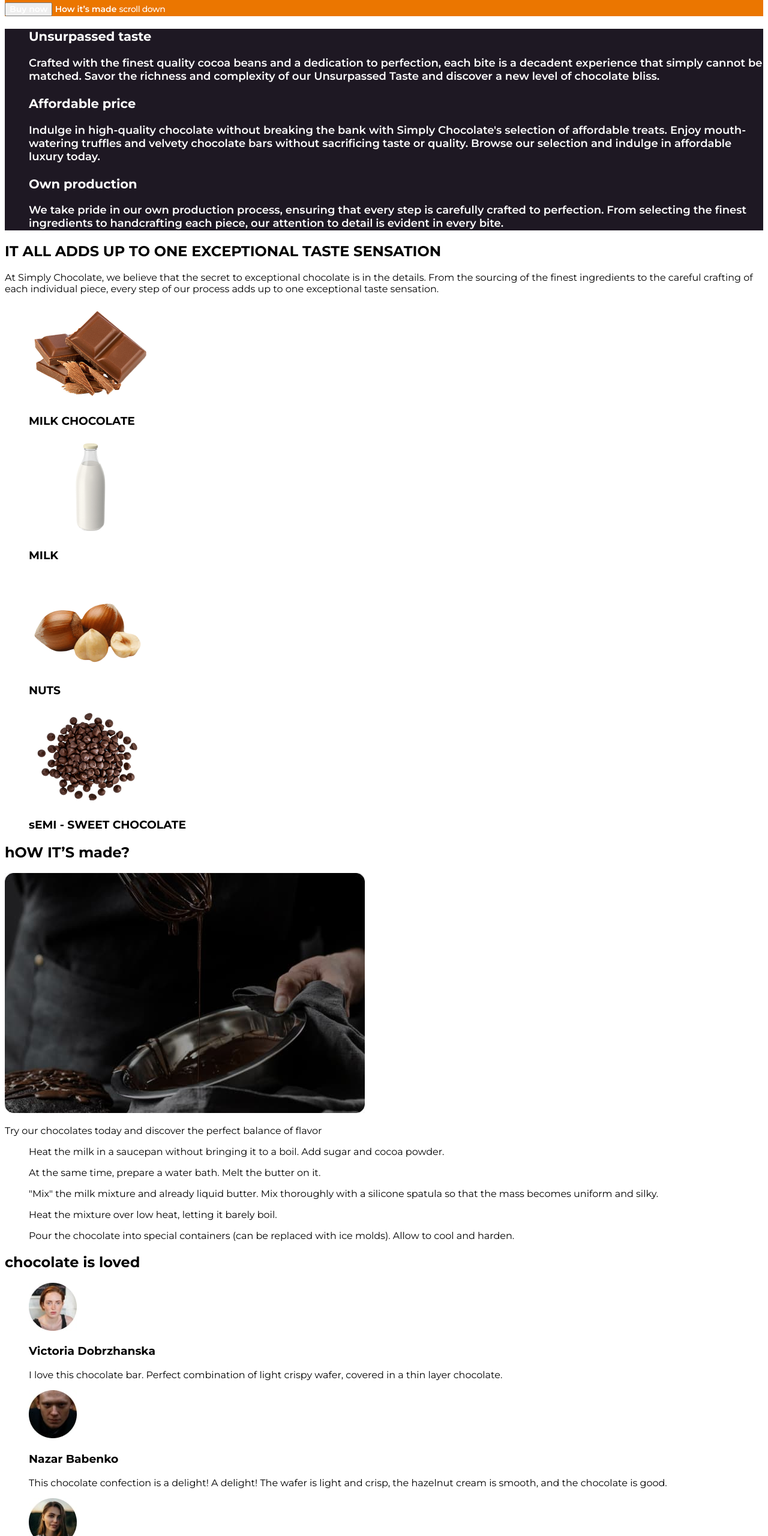
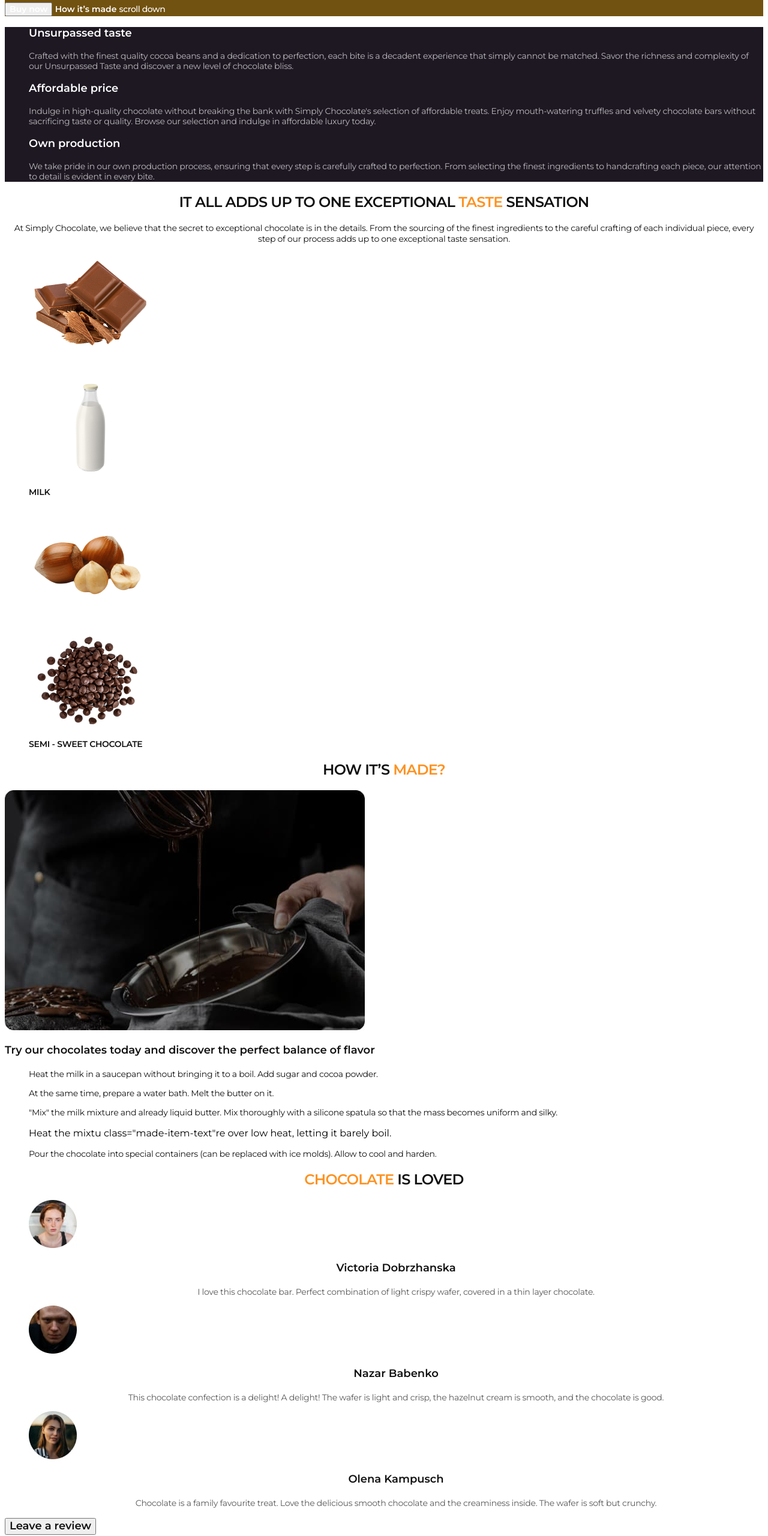
Before and after one commit to romanborynets0/dz-2, a plain HTML site: page index.html in a window 1280 px wide. Shown: the part 240-2800 px from the top of the page at 60% size. Drawn offline with Linux system fonts and the light colour scheme.

Commit message:
add new code

```diff
--- a/css/styles.css
+++ b/css/styles.css
@@ -1,93 +1,251 @@
-:root{
-  --titel-color: #111111;
-  --main-text-color:#ffffff;
-  --second-text-color:var(--titel-color)
+:root {
+  --title-color: #111111;
+  --accent-color: #fd9222;
+  --main-text-color: #ffffff;
+  --second-text-color: #111111;
 }
 
-
-body{
+body {
   font-family: 'Montserrat', sans-serif;
 }
-a{
+
+a {
   text-decoration: none;
 }
-ul{
+
+ul {
   list-style-type: none;
 }
-.header-logo{
+
+.link {
+  text-decoration: none;
+}
+
+.list {
+  list-style-type: none;
+}
+
+.section-title {
+  font-weight: 600;
+  font-size: 24px;
+  line-height: 1.17;
+  text-align: center;
+  letter-spacing: -0.03em;
+  text-transform: uppercase;
+  color: var(--title-color);
+}
+
+.section-title span {
+  color: var(--accent-color);
+}
+
+/** --------------HEADER--------------- */
+
+.header-logo {
   font-weight: 700;
   font-size: 18px;
   line-height: 1.11;
   letter-spacing: -0.03em;
   color: #111111;
 }
-.header-logo span{
+
+.header-logo span {
   font-style: italic;
 }
-.header-menu-link{
+
+.header-menu-link {
   font-weight: 500;
   font-size: 14px;
   line-height: 1.14;
   color: #111111;
 }
+
 .header-menu-link:hover,
-.header-menu-link:focus
-{
-  color: #FD9222;
+.header-menu-link:focus {
+  color: #fd9222;
 }
 
-.hero {
-  background-color: rgb(235, 118, 0);
+.header-menu-link:is(:hover, :focus) {
+  color: #fd9222;
 }
 
-.hero-titel {
+/** --------------HERO--------------- */
+
+.hero {
+  background-color: rgb(114, 82, 16);
+}
+
+.hero-title {
   font-weight: 500;
   font-size: 28px;
   line-height: 1.21;
   letter-spacing: -0.03em;
-color: #FFFFFF;
+  color: #ffffff;
+}
 
-}
-.hero-button {
+.hero-btn {
   font-family: inherit;
   font-weight: 600;
   font-size: 14px;
   line-height: 1.21;
-color: #FFFFFF;
+  color: #ffffff;
+  cursor: pointer;
 }
 
 .hero-link {
   font-weight: 600;
   font-size: 14px;
   line-height: 1.21;
-color: #FFFFFF;
+  color: var(--main-text-color);
 }
-.hero-scrol-link {
+
+.hero-scroll-link {
   font-weight: 500;
   font-size: 14px;
-line-height: 1.27;
+  line-height: 1.29;
   letter-spacing: -0.03em;
-color: #FFFFFF;
+  color: var(--main-text-color);
 }
 
+/** --------------BENEFITS--------------- */
+
 .benefits {
-  background-color: #1E1823;
+  background-color: #1e1823;
 }
+
 .benefits-list {
+}
+
+.benefits-item {
+}
+
+.benefits-subtitle {
   font-weight: 600;
   font-size: 18px;
   line-height: 1.22;
-color: #FFFFFF;
+  color: #ffffff;
 }
-}
-.benefits-item {
-}
-.benefits-subtitel {
-}
-.benefits-item-text{
+
+.benefits-item-text {
   font-size: 14px;
   line-height: 1.21;
   letter-spacing: -0.02em;
-color: #FFFFFF;
+  color: rgba(255, 255, 255, 0.7);
 }
+
+/** --------------PRODUCTS--------------- */
+
+.products {
 }
+.products-title {
+}
+
+.products-text {
+  font-size: 14px;
+  line-height: 1.29;
+  text-align: center;
+  letter-spacing: -0.02em;
+  color: var(--second-text-color);
+}
+.products-list {
+}
+.products-item {
+}
+.products-subtitle {
+  font-weight: 600;
+  font-size: 14px;
+  line-height: 1.29;
+  letter-spacing: -0.02em;
+  text-transform: uppercase;
+}
+
+.products-subtitle.light {
+  color: var(--main-text-color);
+}
+
+.products-subtitle.dark {
+  color: var(--second-text-color);
+}
+
+/** --------------MADE--------------- */
+
+.made {
+}
+.made-title {
+}
+
+.made-img {
+}
+.made-text {
+  font-weight: 600;
+  font-size: 18px;
+  line-height: 1.33;
+  color: #111111;
+}
+.made-list {
+}
+.made-item {
+}
+.made-item-text {
+  font-size: 14px;
+  line-height: 1.29;
+  letter-spacing: -0.02em;
+  color: #111111;
+}
+
+/** --------------LOVED--------------- */
+
+.loved {
+}
+.loved-title {
+}
+.loved-list {
+}
+.loved-item {
+}
+.loved-subtitle {
+  font-weight: 600;
+  font-size: 18px;
+  line-height: 1.33;
+  text-align: center;
+  color: #111111;
+}
+.loved-item-text {
+  font-size: 14px;
+  line-height: 1.29;
+  text-align: center;
+  letter-spacing: -0.02em;
+  color: rgba(17, 17, 17, 0.7);
+}
+.loved-btn {
+  font-family: inherit;
+  font-style: normal;
+  font-weight: 600;
+  font-size: 18px;
+  line-height: 1.22;
+  color: #111111;
+  cursor: pointer;
+}
+
+.footer {
+}
+.footer-text {
+}
+.footer-contact {
+}
+.footer-address {
+}
+.footer-address-list {
+}
+.footer-address-item {
+}
+.footer-address-link {
+}
+.footer-navigation {
+}
+.footer-menu {
+}
+.footer-menu-item {
+}
+.footer-menu-link {
+}
--- a/index.html
+++ b/index.html
@@ -1,167 +1,271 @@
 <!DOCTYPE html>
 <html lang="en">
   <head>
-  <meta charset="UTF-8">
-  <meta http-equiv="X-UA-Compatible" content="IE=edge">
-  <meta name="viewport" content="width=device-width, initial-scale=1.0">
-  <link rel="preconnect" href="https://fonts.googleapis.com">
-<link rel="preconnect" href="https://fonts.gstatic.com" crossorigin>
-<link href="https://fonts.googleapis.com/css2?family=Montserrat:wght@400;500;600;700&display=swap" rel="stylesheet">
-
-  <title>SIMPLY CHOCOLATE</title>
-  <link rel="stylesheet" href="./css/styles.css">
+    <meta charset="UTF-8" />
+    <meta http-equiv="X-UA-Compatible" content="IE=edge" />
+    <meta name="viewport" content="width=device-width, initial-scale=1.0" />
+    <link rel="preconnect" href="https://fonts.googleapis.com" />
+    <link rel="preconnect" href="https://fonts.gstatic.com" crossorigin />
+    <link
+      href="https://fonts.googleapis.com/css2?family=Montserrat:wght@400;500;600;700&display=swap"
+      rel="stylesheet"
+    />
+    <title>Simply Chocolate</title>
+    <link rel="stylesheet" href="./css/styles.css" />
   </head>
   <body>
     <header class="header">
       <nav class="header-navigation">
-    <a href="/" class="header-logo link">
-      <span>
-      SIMPLY</span> CHOCOLATE
-      <img src="./IMG/chocolate.svg
-      " alt="logo_img" width="23" height="24">
+        <a href="/" class="header-logo link"
+          ><span>SIMPLY</span> CHOCOLATE
+          <img
+            src="./img/chocolate.svg"
+            alt="logo image"
+            width="24"
+            height="24"
+          />
         </a>
-    <ul>
-      <li class="header-menu-item"><a class="header-menu-link" href="#home">Home</a></li>
-      <li class="header-menu-item"><a class="header-menu-link" href="#made">How it’s made?</a></li>
-      <li class="header-menu-item"><a class="header-menu-link" href="#loved">Chocolate is loved</a></li>
+        <ul class="header-menu list">
+          <li class="header-menu-item">
+            <a class="header-menu-link" href="#home">Home</a>
+          </li>
+          <li class="header-menu-item">
+            <a class="header-menu-link" href="./portfolio.html"
+              >How it’s made?</a
+            >
+          </li>
+          <li class="header-menu-item">
+            <a class="header-menu-link" href="#loved">Chocolate is loved</a>
+          </li>
         </ul>
       </nav>
+
       <ul class="header-soc">
-      <li class="header-soc-item"><a class="header-soc-link"
+        <li class="header-soc-item">
+          <a
+            class="header-soc-link"
             href=""
             aria-label="instagram"
             target="_blank"
-        rel="noopener noreferrer">insta</a>
-      </li class="header-soc-item">
-      <li><a class="header-soc-link" href="" aria-label="twitter" target="_blank" rel="noopener noreferrer">twit</a></li>
+            rel="noopener noreferrer"
+            >insta</a
+          >
+        </li>
+        <li class="header-soc-item">
+          <a
+            class="header-soc-link"
+            href=""
+            aria-label="twitter"
+            target="_blank"
+            rel="noopener noreferrer"
+            >twit</a
+          >
+        </li>
       </ul>
     </header>
 
     <main>
       <section id="home" class="hero">
-      <h1 class="hero-titel">Treat yourself or a loved one to
-      our finest ingredients for a moment
-      of pure delight!</h1>
-      <button type="button" class="hero-button">Buy now</button>
+        <h1 class="hero-title">
+          Treat yourself or a loved one to our finest ingredients for a moment
+          of pure delight!
+        </h1>
+        <button type="button" class="hero-btn">Buy now</button>
         <a href="#made" class="hero-link">How it’s made</a>
-      <a href="#footer" class="hero-scrol-link">scroll down</a>
+        <a href="#footer" class="hero-scroll-link">scroll down</a>
       </section>
+
       <section class="benefits">
         <h2 hidden>Benefits</h2>
         <ul class="benefits-list">
           <li class="benefits-item">
-          <h3 class="benefits-subtitel">Unsurpassed taste</h3>
-            <p class="benefits-item">Crafted with the finest quality cocoa beans and a dedication to perfection, each bite is a decadent experience that
-            simply cannot be matched. Savor the richness and complexity of our Unsurpassed Taste and discover a new level of
-            chocolate bliss.</p>
-        </li >
-        <li class="benefits-item">
-          <h3 class="benefits-subtitel">Affordable price</h3>
-            <p class="benefits-item">Indulge in high-quality chocolate without breaking the bank with Simply Chocolate's selection of affordable treats.
-            Enjoy mouth-watering truffles and velvety chocolate bars without sacrificing taste or quality. Browse our selection and
-            indulge in affordable luxury today.</p>
+            <h3 class="benefits-subtitle">Unsurpassed taste</h3>
+            <p class="benefits-item-text">
+              Crafted with the finest quality cocoa beans and a dedication to
+              perfection, each bite is a decadent experience that simply cannot
+              be matched. Savor the richness and complexity of our Unsurpassed
+              Taste and discover a new level of chocolate bliss.
+            </p>
           </li>
           <li class="benefits-item">
-          <h3 class="benefits-subtitel">Own production</h3>
-            <p class="benefits-item">We take pride in our own production process, ensuring that every step is carefully crafted to perfection. From selecting
-            the finest ingredients to handcrafting each piece, our attention to detail is evident in every bite.</p>
-
+            <h3 class="benefits-subtitle">Affordable price</h3>
+            <p class="benefits-item-text">
+              Indulge in high-quality chocolate without breaking the bank with
+              Simply Chocolate's selection of affordable treats. Enjoy
+              mouth-watering truffles and velvety chocolate bars without
+              sacrificing taste or quality. Browse our selection and indulge in
+              affordable luxury today.
+            </p>
           </li>
-      </ul>
-    </section>
-    <section>
-      <h2>IT ALL ADDS UP TO ONE EXCEPTIONAL <span>TASTE</span>  SENSATION</h2>
-      <p>At Simply Chocolate, we believe that the secret to exceptional chocolate is in the details. From the sourcing of the
-      finest ingredients to the careful crafting of each individual piece, every step of our process adds up to one
-      exceptional taste sensation.</p>
-      <ul>
-        <li>
-          <img src="./IMG/section_2/MILK_CHOCOLATE.png" alt="milk-chocolate" width="206" height="160">
-          <h3>MILK CHOCOLATE</h3>
-        </li>
-        <li>
-          <img src="./IMG/section_2/MILK.png" alt="milk" width="206" height="160" >
-          <h3>MILK</h3>
-        </li>
-        <li>
-          <img src="./IMG/section_2/NUTS.png" alt="nuts" width="206" height="160">
-          <h3>NUTS</h3>
-        </li>
-        <li>
-          <img src="./IMG/section_2/sEMI-SWEET_CHOCOLATE.png" alt="sweet_chocolate" width="206" height="160">
-          <h3>sEMI - SWEET CHOCOLATE</h3>
+          <li class="benefits-item">
+            <h3 class="benefits-subtitle">Own production</h3>
+            <p class="benefits-item-text">
+              We take pride in our own production process, ensuring that every
+              step is carefully crafted to perfection. From selecting the finest
+              ingredients to handcrafting each piece, our attention to detail is
+              evident in every bite.
+            </p>
           </li>
         </ul>
       </section>
 
-
-    <section id="made">
-      <h2>hOW IT’S <span>made?</span></h2>
-      <img src="./IMG/maide_img.jpg" alt="chocolate" width="600" height="400">
-      <p>Try our chocolates today and discover the perfect balance of flavor</p>
-      <ul>
-        <li>
-          <p>
-          Heat the milk in a saucepan without bringing it to a boil. Add sugar and cocoa powder.</p></li>
-        <li>
-          <p>
-          At the same time, prepare a water bath. Melt the butter on it.</p></li>
-        <li>
-          <p>
-          "Mix" the milk mixture and already liquid butter. Mix thoroughly with a silicone spatula so that the mass becomes uniform and silky.</p></li>
-        <li>
-          <p>
-          Heat the mixture over low heat, letting it barely boil.</p></li>
-        <li>
-          <p>
-          Pour the chocolate into special containers (can be replaced with ice molds). Allow to cool and harden.</p></li>
+      <section class="products">
+        <h2 class="products-title section-title">
+          IT ALL ADDS UP TO ONE EXCEPTIONAL <span>TASTE</span> SENSATION
+        </h2>
+        <p class="products-text">
+          At Simply Chocolate, we believe that the secret to exceptional
+          chocolate is in the details. From the sourcing of the finest
+          ingredients to the careful crafting of each individual piece, every
+          step of our process adds up to one exceptional taste sensation.
+        </p>
+        <ul class="products-list">
+          <li class="products-item">
+            <img src="./IMG/section_2/MILK_CHOCOLATE.png" alt="piece of chocolate" />
+            <h3 class="products-subtitle light">MILK CHOCOLATE</h3>
+          </li>
+          <li class="products-item">
+            <img src="./img/section_2/MILK.png" alt="bottle of milk" />
+            <h3 class="products-subtitle dark">MILK</h3>
+          </li>
+          <li class="products-item">
+            <img src="./img/section_2/NUTS.png" alt="nuts" />
+            <h3 class="products-subtitle light">NUTS</h3>
+          </li>
+          <li class="products-item">
+            <img src="./img/section_2/sEMI-SWEET_CHOCOLATE.png" alt="semi-sweet chocolate" />
+            <h3 class="products-subtitle dark">SEMI - SWEET CHOCOLATE</h3>
+          </li>
         </ul>
       </section>
 
-    <section id="loved">
-      <h2> <span>chocolate</span> is loved</h2>
-      <ul>
-        <li>
-          <img src="/IMG/feedback/Victoria_Dobrzhanska.jpg" alt="Victoria Dobrzhanska_photo" width="80" height="80">
-            <h3>
-              Victoria Dobrzhanska
-            </h3>
-            <p>I love this chocolate bar. Perfect combination of light crispy wafer, covered in a thin layer chocolate.</p>
+      <section id="made" class="made">
+        <h2 class="made-title section-title">HOW IT’S <span>MADE?</span></h2>
+        <img
+          src="./img/maide_img.jpg"
+          alt="chocolate"
+          width="600"
+          height="400"
+          class="made-img"
+        />
+        <p class="made-text">
+          Try our chocolates today and discover the perfect balance of flavor
+        </p>
+        <ul class="made-list">
+          <li class="made-item">
+            <p class="made-item-text">
+              Heat the milk in a saucepan without bringing it to a boil. Add
+              sugar and cocoa powder.
+            </p>
           </li>
-        <li>
-          <img src="/IMG/feedback/Nazar_Babenko.jpg" alt="Nazar Babenko_photo" width="80" height="80">
-            <h3>
-              Nazar Babenko
-            </h3>
-            <p>This chocolate confection is a delight! A delight! The wafer is light and crisp, the hazelnut cream is smooth, and the
-            chocolate is good.</p>
+          <li class="made-item">
+            <p class="made-item-text">
+              At the same time, prepare a water bath. Melt the butter on it.
+            </p>
           </li>
-        <li>
-          <img src="/IMG/feedback/Olena_Kampusch.jpg" alt="Olena Kampusch_photo" width="80" height="80">
-            <h3>
-              Olena Kampusch
-            </h3>
-            <p>Chocolate is a family favourite treat. Love the delicious smooth chocolate and the creaminess inside. The wafer is soft
-            but crunchy.</p>
+          <li class="made-item">
+            <p class="made-item-text">
+              "Mix" the milk mixture and already liquid butter. Mix thoroughly
+              with a silicone spatula so that the mass becomes uniform and
+              silky.
+            </p>
+          </li>
+          <li class="made-item">
+            <p>
+              Heat the mixtu class="made-item-text"re over low heat, letting it
+              barely boil.
+            </p>
+          </li>
+          <li class="made-item">
+            <p class="made-item-text">
+              Pour the chocolate into special containers (can be replaced with
+              ice molds). Allow to cool and harden.
+            </p>
           </li>
         </ul>
-      <button type="button">Leave a review</button>
       </section>
 
+      <section id="loved" class="loved">
+        <h2 class="loved-title section-title">
+          <span>chocolate</span> is loved
+        </h2>
+        <ul class="loved-list">
+          <li class="loved-item">
+            <img
+              src="./img/feedback/Victoria_Dobrzhanska.jpg"
+              alt="Victoria Dobrzhanska photo"
+              width="80"
+              height="80"
+            />
+            <h3 class="loved-subtitle">Victoria Dobrzhanska</h3>
+            <p class="loved-item-text">
+              I love this chocolate bar. Perfect combination of light crispy
+              wafer, covered in a thin layer chocolate.
+            </p>
+          </li>
+          <li class="loved-item">
+            <img
+              src="./IMG/feedback/Nazar_Babenko.jpg"
+              alt="Nazar Babenko photo"
+              width="80"
+              height="80"
+            />
+            <h3 class="loved-subtitle">Nazar Babenko</h3>
+            <p class="loved-item-text">
+              This chocolate confection is a delight! A delight! The wafer is
+              light and crisp, the hazelnut cream is smooth, and the chocolate
+              is good.
+            </p>
+          </li>
+          <li class="loved-item">
+            <img
+              src="./IMG/feedback/Olena_Kampusch.jpg"
+              alt="Olena Kampusch photo"
+              width="80"
+              height="80"
+            />
+            <h3 class="loved-subtitle">Olena Kampusch</h3>
+            <p class="loved-item-text">
+              Chocolate is a family favourite treat. Love the delicious smooth
+              chocolate and the creaminess inside. The wafer is soft but
+              crunchy.
+            </p>
+          </li>
+        </ul>
+        <button type="button" class="loved-btn">Leave a review</button>
+      </section>
     </main>
-  <footer id="footer">
-    <p><span>Chocolate</span> a delicious cure for a bad day</p>
-    <p>Contact us</p>
-    <address><ul>
-      <li><a href="tel:380684439426">+380 (68) 443-94-26</a>
+
+    <footer id="footer" class="footer">
+      <p class="footer-text">
+        <span>Chocolate</span> a delicious cure for a bad day
+      </p>
+      <p class="footer-contact">Contact us</p>
+      <address class="footer-address">
+        <ul class="footer-address-list">
+          <li class="footer-address-item">
+            <a class="footer-address-link" href="tel:+380684439426"
+              >+380 (68) 443-94-26</a
+            >
           </li>
-      <li><a href="mailto:simplychoc@gmail.com">simplychoc@gmail.com</a></li>
-    </ul></address>
-    <nav>
-      <ul>
-        <li><a href="#home">Home</a></li>
-        <li><a href="#made">How it’s made?</a></li>
-        <li><a href="#loved">Chocolate is loved</a></li>
+          <li class="footer-address-item">
+            <a class="footer-address-link" href="mailto:simplychoc@gmail.com"
+              >simplychoc@gmail.com</a
+            >
+          </li>
+        </ul>
+      </address>
+      <nav class="footer-navigation">
+        <ul class="footer-menu">
+          <li class="footer-menu-item">
+            <a class="footer-menu-link" href="#home">Home</a>
+          </li>
+          <li class="footer-menu-item">
+            <a class="footer-menu-link" href="#made">How it’s made?</a>
+          </li>
+          <li class="footer-menu-item">
+            <a class="footer-menu-link" href="#loved">Chocolate is loved</a>
+          </li>
         </ul>
       </nav>
     </footer>
```
Lines whose indentation alone changed are shown as unchanged.
